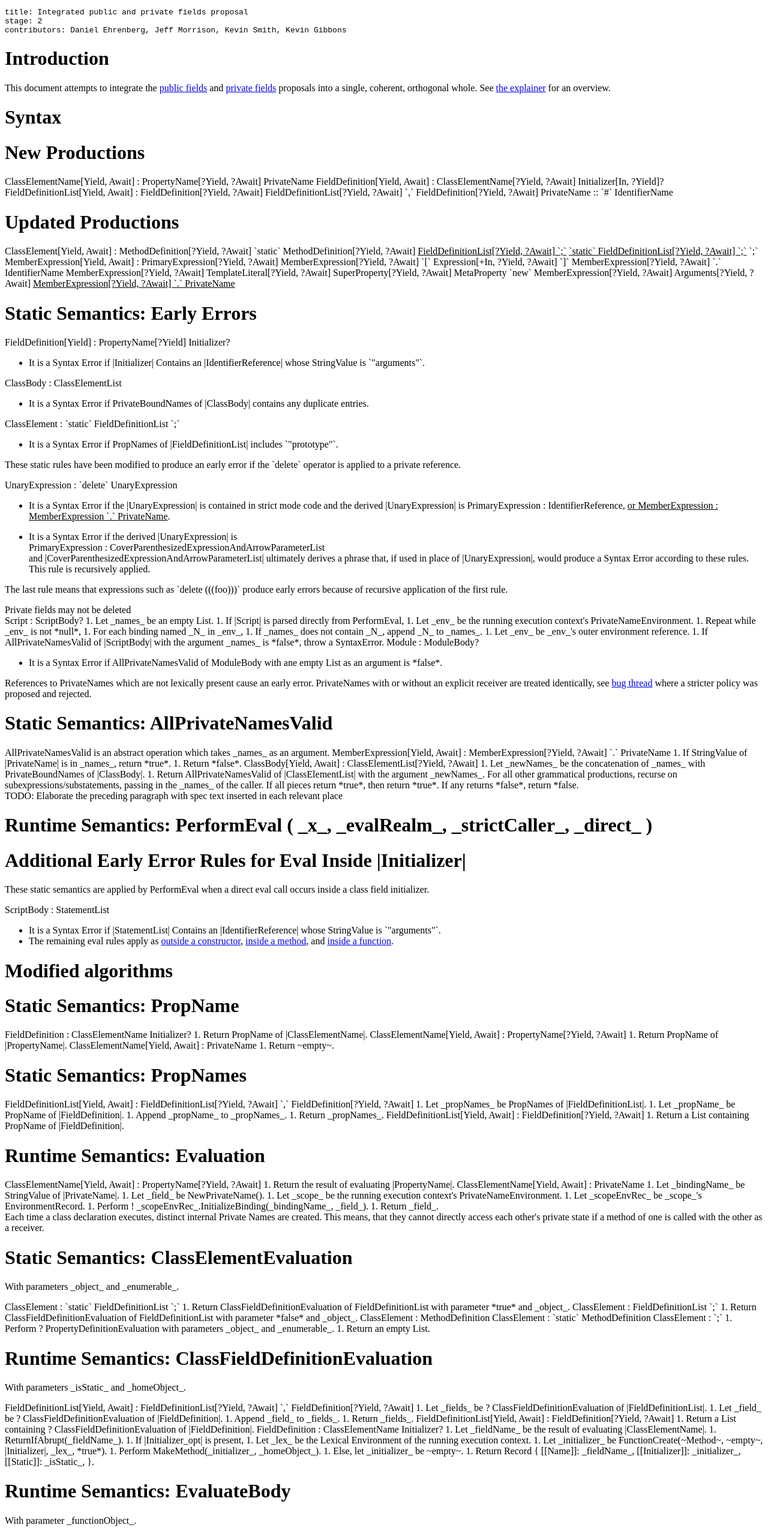
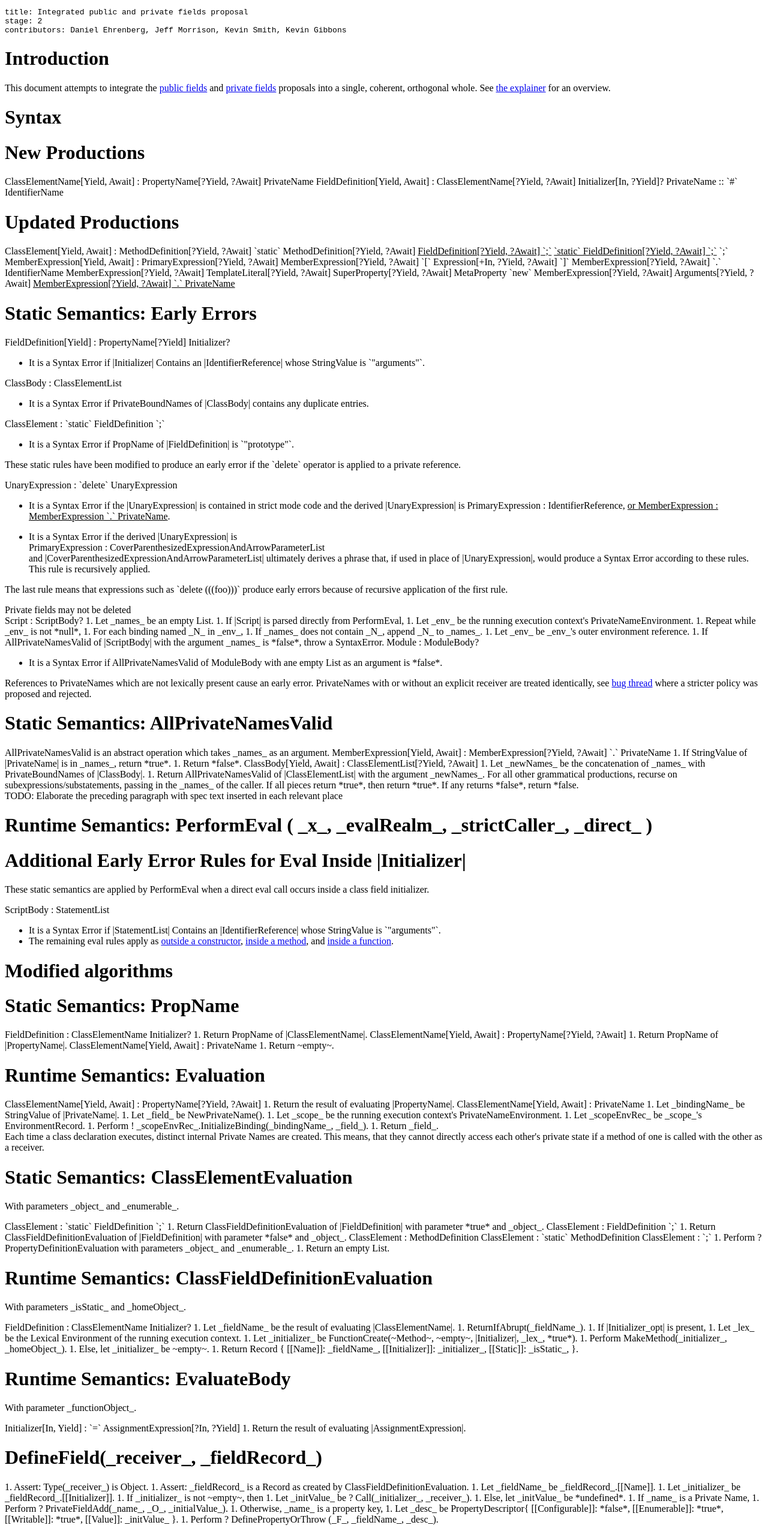
Before and after one commit to tc39/proposal-class-fields, a plain HTML site: page spec.html in a window 1280 px wide. Shown: the top 2557 px of the page at 60% size. Drawn offline with Linux system fonts and the light colour scheme.

Commit message:
Normative: Remove comma-separated field declarations
Closes #20

```diff
--- a/spec.html
+++ b/spec.html
@@ -96,10 +96,6 @@ emu-example pre {
       FieldDefinition[Yield, Await] :
         ClassElementName[?Yield, ?Await] Initializer[In, ?Yield]?
 
-      FieldDefinitionList[Yield, Await] :
-        FieldDefinition[?Yield, ?Await]
-        FieldDefinitionList[?Yield, ?Await] `,` FieldDefinition[?Yield, ?Await]
-
       PrivateName ::
         `#` IdentifierName
     </emu-grammar>
@@ -112,8 +108,8 @@ emu-example pre {
       ClassElement[Yield, Await] :
         MethodDefinition[?Yield, ?Await]
         `static` MethodDefinition[?Yield, ?Await]
-        <ins>FieldDefinitionList[?Yield, ?Await] `;`</ins>
-        <ins>`static` FieldDefinitionList[?Yield, ?Await] `;`</ins>
+        <ins>FieldDefinition[?Yield, ?Await] `;`</ins>
+        <ins>`static` FieldDefinition[?Yield, ?Await] `;`</ins>
         `;`
 
       MemberExpression[Yield, Await] :
@@ -145,10 +141,10 @@ emu-example pre {
       <li>It is a Syntax Error if PrivateBoundNames of |ClassBody| contains any duplicate entries.</li>
     </ul>
 
-    <emu-grammar>ClassElement : `static` FieldDefinitionList `;`</emu-grammar>
+    <emu-grammar>ClassElement : `static` FieldDefinition `;`</emu-grammar>
     <ul>
       <li>
-        It is a Syntax Error if PropNames of |FieldDefinitionList| includes `"prototype"`.
+        It is a Syntax Error if PropName of |FieldDefinition| is `"prototype"`.
       </li>
     </ul>
 
@@ -250,27 +246,6 @@ emu-example pre {
   </emu-alg>
 </emu-clause>
 
-<emu-clause id="static-semantics-propname">
-  <h1>Static Semantics: PropNames</h1>
-
-  <emu-grammar>
-      FieldDefinitionList[Yield, Await] : FieldDefinitionList[?Yield, ?Await] `,` FieldDefinition[?Yield, ?Await]
-  </emu-grammar>
-  <emu-alg>
-    1. Let _propNames_ be PropNames of |FieldDefinitionList|.
-    1. Let _propName_ be PropName of |FieldDefinition|.
-    1. Append _propName_ to _propNames_.
-    1. Return _propNames_.
-  </emu-alg>
-
-  <emu-grammar>
-      FieldDefinitionList[Yield, Await] : FieldDefinition[?Yield, ?Await]
-  </emu-grammar>
-  <emu-alg>
-    1. Return a List containing PropName of |FieldDefinition|.
-  </emu-alg>
-</emu-clause>
-
 <emu-clause id="sec-runtime-semantics-evaluate-name">
   <h1>Runtime Semantics: Evaluation</h1>
   <emu-grammar>
@@ -299,14 +274,14 @@ emu-example pre {
   <h1>Static Semantics: ClassElementEvaluation</h1>
   <p>With parameters _object_ and _enumerable_.</p>
 
-  <emu-grammar>ClassElement : `static` FieldDefinitionList `;`</emu-grammar>
+  <emu-grammar>ClassElement : `static` FieldDefinition `;`</emu-grammar>
   <emu-alg>
-    1. Return ClassFieldDefinitionEvaluation of FieldDefinitionList with parameter *true* and _object_.
+    1. Return ClassFieldDefinitionEvaluation of |FieldDefinition| with parameter *true* and _object_.
   </emu-alg>
 
-  <emu-grammar>ClassElement : FieldDefinitionList `;`</emu-grammar>
+  <emu-grammar>ClassElement : FieldDefinition `;`</emu-grammar>
   <emu-alg>
-    1. Return ClassFieldDefinitionEvaluation of FieldDefinitionList with parameter *false* and _object_.
+    1. Return ClassFieldDefinitionEvaluation of |FieldDefinition| with parameter *false* and _object_.
   </emu-alg>
   <emu-grammar>
       ClassElement : MethodDefinition
@@ -323,23 +298,6 @@ emu-example pre {
   <h1>Runtime Semantics: ClassFieldDefinitionEvaluation</h1>
 
   <p>With parameters _isStatic_ and _homeObject_.</p>
-
-  <emu-grammar>
-      FieldDefinitionList[Yield, Await] : FieldDefinitionList[?Yield, ?Await] `,` FieldDefinition[?Yield, ?Await]
-  </emu-grammar>
-  <emu-alg>
-    1. Let _fields_ be ? ClassFieldDefinitionEvaluation of |FieldDefinitionList|.
-    1. Let _field_ be ? ClassFieldDefinitionEvaluation of |FieldDefinition|.
-    1. Append _field_ to _fields_.
-    1. Return _fields_.
-  </emu-alg>
-
-  <emu-grammar>
-      FieldDefinitionList[Yield, Await] : FieldDefinition[?Yield, ?Await]
-  </emu-grammar>
-  <emu-alg>
-    1. Return a List containing ? ClassFieldDefinitionEvaluation of |FieldDefinition|.
-  </emu-alg>
 
   <emu-grammar>
     FieldDefinition : ClassElementName Initializer?
@@ -442,24 +400,6 @@ emu-example pre {
 <emu-clause id="sec-private-bound-names" aoid="PrivateBoundNames">
   <h1>Static Semantics: PrivateBoundNames</h1>
   <emu-grammar>
-      FieldDefinitionList : FieldDefinition
-  </emu-grammar>
-  <emu-alg>
-    1. Return PrivateBoundNames of |FieldDefinition|
-  </emu-alg>
-
-  <emu-grammar>
-      FieldDefinitionList :
-        FieldDefinitionList `,` FieldDefinition
-  </emu-grammar>
-  <emu-alg>
-    1. Let _names_ be PrivateBoundNames of |FieldDefinitionList|.
-    1. Let _additionalNames_ be PrivateBoundNames of |FieldDefinition|.
-    1. Append the elements of _additionalNames_ to _names_.
-    1. Return _names_.
-  </emu-alg>
-
-  <emu-grammar>
       FieldDefinition : ClassElementName Initializer?
   </emu-grammar>
   <emu-alg>
@@ -522,12 +462,12 @@ emu-example pre {
     <h1>Static Semantics: IsStatic</h1>
 
     <ins class="block">
-      <emu-grammar>ClassElement : FieldDefinitionList</emu-grammar>
+      <emu-grammar>ClassElement : FieldDefinition</emu-grammar>
       <emu-alg>
         1. Return *false*.
       </emu-alg>
 
-      <emu-grammar>ClassElement : static FieldDefinitionList</emu-grammar>
+      <emu-grammar>ClassElement : static FieldDefinition</emu-grammar>
       <emu-alg>
         1. Return *true*.
       </emu-alg>
```
